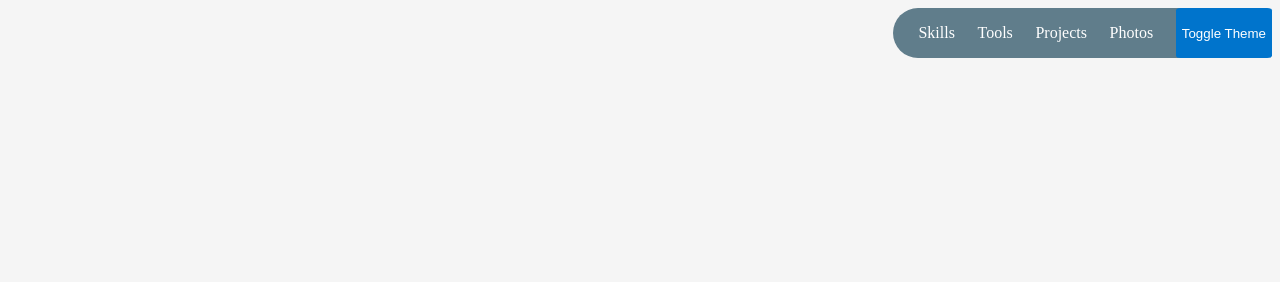
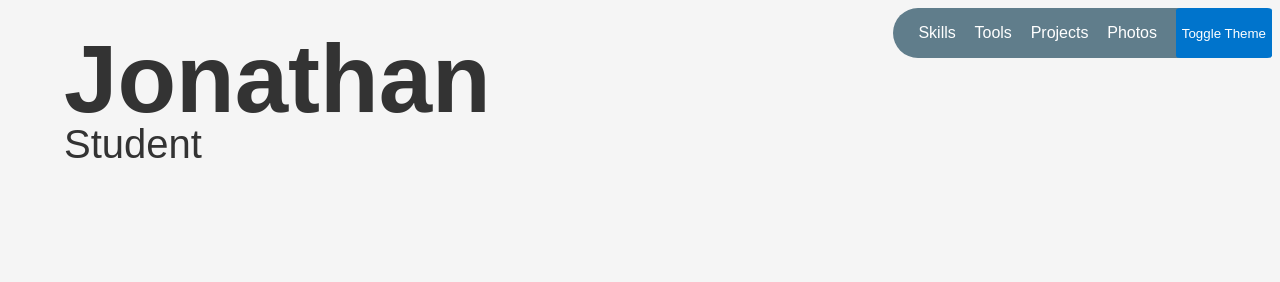
Before and after one commit to drjnthn/DrJnthn, a plain HTML site: page src/index.html in a window 1280 px wide. Drawn offline with Linux system fonts and the light colour scheme.

Commit message:
added heading

```diff
--- a/src/index.html
+++ b/src/index.html
@@ -4,11 +4,20 @@
         <meta charset="UTF-8" />
         <meta name="viewport" content="width=device-width, initial-scale=1.0" />
         <link rel="stylesheet" href="style.css" />
+        <link rel="stylesheet" href="name-hover.css" />
         <link rel="shortcut icon" href="/favicon.ico" type="image/x-icon" />
         <title>DrJnthn</title>
     </head>
     <body>
         <header>
+            <div>
+                <h1>
+                    <h1>
+                        <span id="j">J</span><span id="o">o</span><span class="n">n</span><span class="a">a</span><span id="t">t</span><span id="h">h</span><span class="a">a</span><span class="n">n</span>
+                    </h1>
+                </h1>
+                <p id="positions">Musician</p>
+            </div>
             <nav>
                 <p>
                     <a href="">Skills</a>
--- /dev/null
+++ b/src/name-hover.css
@@ -0,0 +1,34 @@
+:root[data-theme="light"] {
+    --text: #333333;
+    --background: #f5f5f5;
+    --primary: #001f3f;
+    --secondary: #607d8b;
+    --accent: #0074cc;
+}
+
+:root[data-theme="dark"] {
+    --text: #ecf0f1;
+    --background: #2c3e50;
+    --primary: #001f3f;
+    --secondary: #607d8b;
+    --accent: #0074cc;
+}
+
+.n,
+.a,
+#j,
+#o,
+#t,
+#h {
+    transition: 100ms ease-in-out;
+}
+
+.n:hover,
+.a:hover,
+#j:hover,
+#o:hover,
+#t:hover,
+#h:hover {
+    color: var(--accent);
+    transition: 100ms ease-in-out;
+}
--- a/src/script.js
+++ b/src/script.js
@@ -1,3 +1,16 @@
+const positions = ["Student", "Developer", "Sleeper", "Musician"];
+const positionsElement = document.getElementById("positions");
+let positionsIndex = 0;
+
+function switchPositions() {
+    setInterval(function () {
+        positionsElement.textContent = positions[positionsIndex];
+        positionsIndex = (positionsIndex + 1) % positions.length;
+    }, 3500);
+}
+
+switchPositions();
+
 const currentTheme = document.documentElement.getAttribute("data-theme");
 const newTheme = currentTheme === "light" ? "dark" : "light";
 
--- a/src/style.css
+++ b/src/style.css
@@ -21,6 +21,25 @@
 body {
     background: var(--background);
     color: var(--text);
+    font-family: 'Noto Sans KR', sans-serif;
+}
+
+header div {
+    position: absolute;
+    top: 2vh;
+    left: 4vw;
+}
+
+header div h1 {
+    position: relative;
+    bottom: 7vh;
+    font-size: 4rem;
+}
+
+#positions {
+    position: absolute;
+    bottom: 4vh;
+    font-size: 5vh;
 }
 
 nav {
@@ -53,6 +72,7 @@ nav p a:hover {
 
 #themeToggle:hover {
     box-shadow: rgba(0, 0, 0, 0.24) 0px 3px 8px;
+    cursor: pointer;
 }
 
 #themeToggle:active {
@@ -61,9 +81,13 @@ nav p a:hover {
 }
 
 @media (max-width: 600px) {
+    header div {
+        top: 10vh;
+    }
+
     nav {
         width: 100%;
-        padding: 0 0 0 2vw;
+        padding: 0 0 0 4vw;
     }
 }
 
@@ -72,4 +96,18 @@ nav p a:hover {
         width: 30%;
         padding: 0 0 0 2vw;
     }
+
+    header div {
+        top: 5vh;
+        left: 5vw;
+    }
+
+    header div h1 {
+        font-size: 6rem;
+        bottom: 10vh;
+    }
+
+    #positions {
+        bottom: 9vh;
+    }
 }
```
